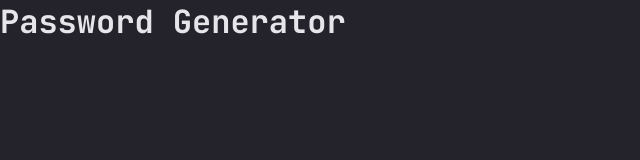
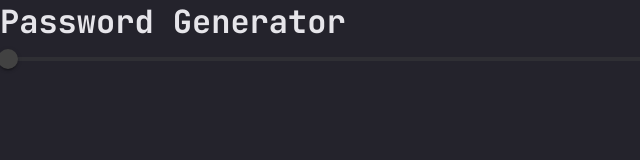
Before and after one commit to stephjoseph/password-generator, a Vue app: page / in a window 1280 px wide. Shown: the top 160 px of the page, without its empty margins (0-640 px from the left). Built offline with nearby package versions, Linux system fonts and the light colour scheme.

Commit message:
setup: vuetify

```diff
--- a/package.json
+++ b/package.json
@@ -9,7 +9,8 @@
     "preview": "vite preview"
   },
   "dependencies": {
-    "vue": "^3.3.4"
+    "vue": "^3.3.4",
+    "vuetify": "^3.3.17"
   },
   "devDependencies": {
     "@vitejs/plugin-vue": "^4.2.3",
--- a/src/App.vue
+++ b/src/App.vue
@@ -1,5 +1,8 @@
 <template>
-  <div class="font-heading-l">Password Generator</div>
+  <div>
+    <h1 class="font-heading-l">Password Generator</h1>
+    <v-slider></v-slider>
+  </div>
 </template>
 
 <script>
--- a/src/main.js
+++ b/src/main.js
@@ -1,5 +1,16 @@
-import { createApp } from 'vue'
-import './style.scss'
-import App from './App.vue'
+import { createApp } from 'vue';
+import './style.scss';
+import App from './App.vue';
 
-createApp(App).mount('#app')
+// Vuetify
+import 'vuetify/styles';
+import { createVuetify } from 'vuetify';
+import * as components from 'vuetify/components';
+import * as directives from 'vuetify/directives';
+
+const vuetify = createVuetify({
+  components,
+  directives,
+});
+
+createApp(App).use(vuetify).mount('#app');
```
Also changed, not shown: 1 other file (tests, documents, lock files or other folders).
